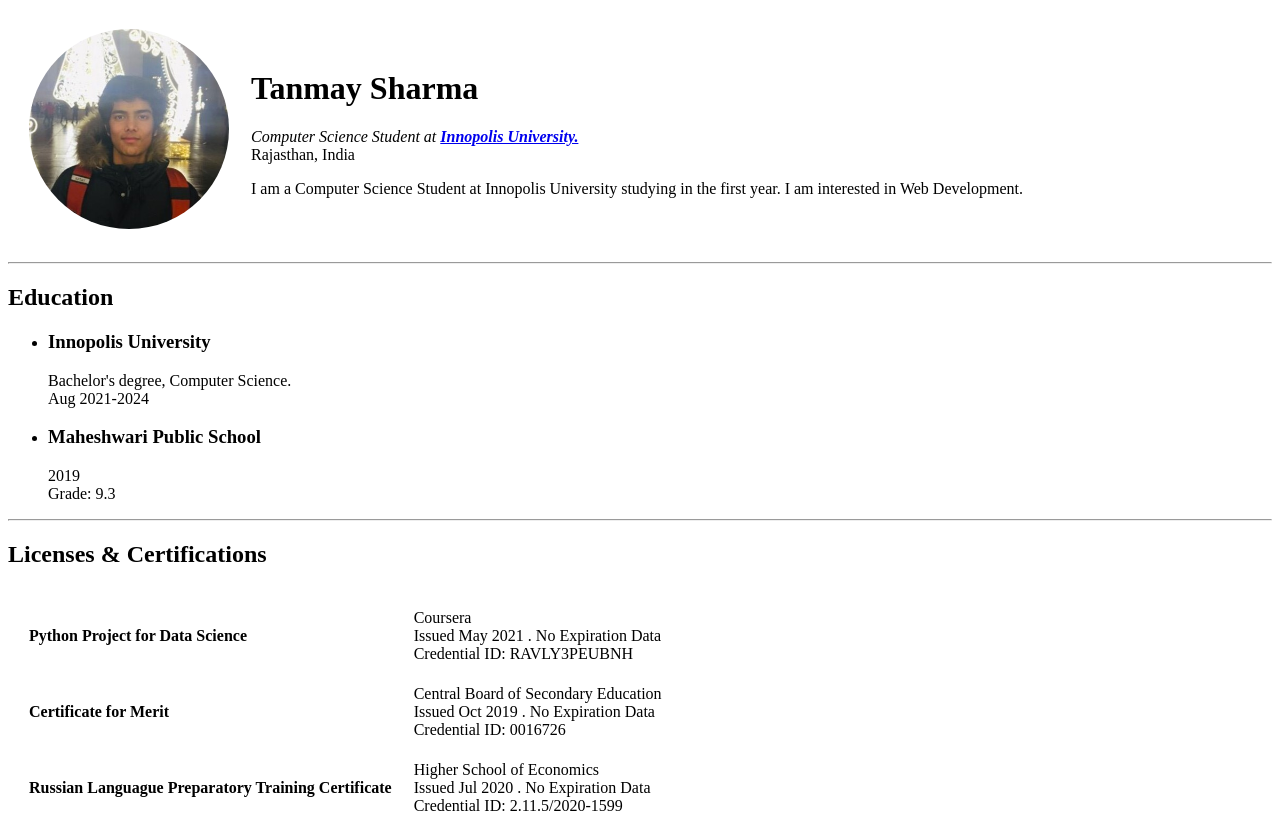
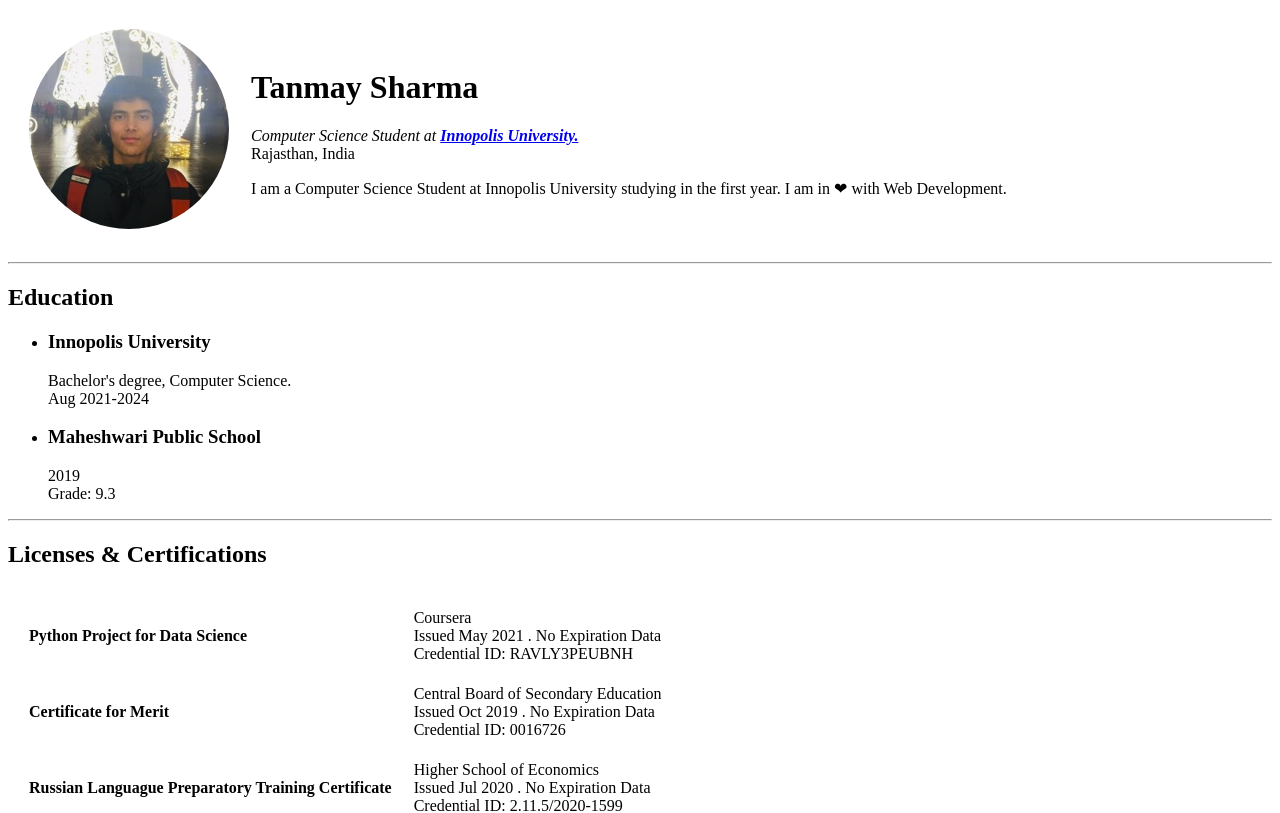
Before and after one commit to tanmaysharma2001/cv, a plain HTML site: page index.html in a window 1280 px wide. Shown: the top 813 px of the page. Drawn offline with Linux system fonts and the light colour scheme.

Commit message:
A little change made.

```diff
--- a/index.html
+++ b/index.html
@@ -25,7 +25,7 @@
           Rajasthan, India
         </p>
         <p>
-          I am a Computer Science Student at Innopolis University studying in the first year. I am interested in Web Development.
+          I am a Computer Science Student at Innopolis University studying in the first year. I am in ❤ with Web Development.
         </p>
       </td>
     </tr>
```
